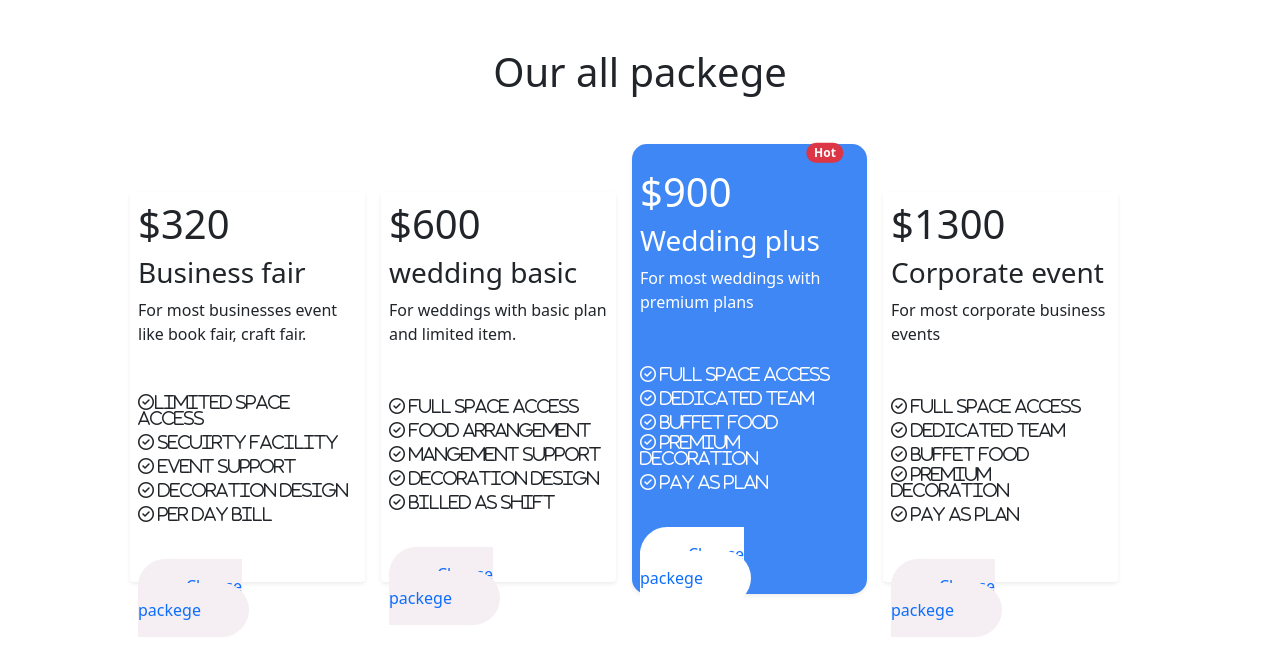
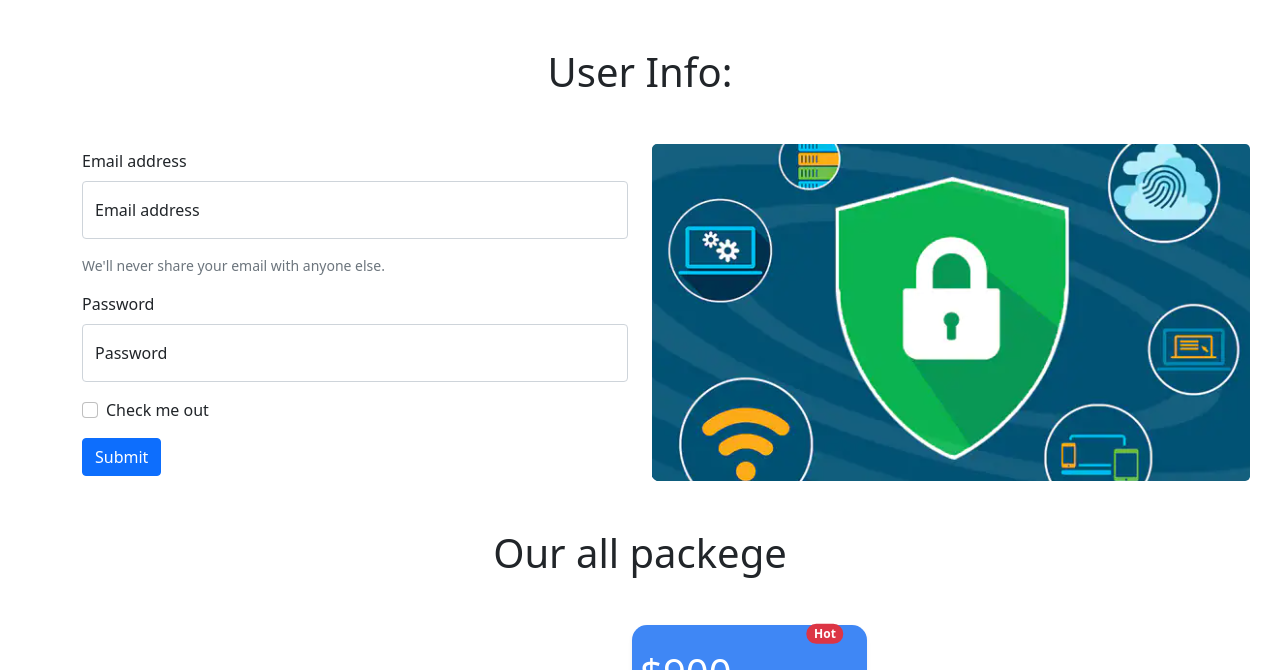
Before and after one commit to alaminhossainjibon/convention-center, a plain HTML site: page index.html in a window 1280 px wide. Shown: the part 658-1328 px from the top of the page. Drawn offline with Linux system fonts and the light colour scheme.

Commit message:
optional part

```diff
--- a/index.html
+++ b/index.html
@@ -111,6 +111,42 @@
 
     <!-- strat main section -->
     <main>
+        <!-- optional part -->
+        <section class="container my-5">
+            <h1 class="text-center mb-5">User Info:</h1>
+            <div class="row d-flex align-items-center">
+                <div class="col-lg-6 md-col-12 col-12">
+                    <form>
+                        <div class="mb-3">
+                            <label for="exampleInputEmail1" class="form-label">Email address</label>
+                            <div class="form-floating mb-3">
+                                <input type="email" class="form-control" id="floatingInput"
+                                    placeholder="name@example.com">
+                                <label for="floatingInput">Email address</label>
+                            </div>
+                            <div id="emailHelp" class="form-text">We'll never share your email with anyone else.</div>
+                        </div>
+                        <div class="mb-3">
+                            <label for="exampleInputPassword1" class="form-label">Password</label>
+                            <div class="form-floating">
+                                <input type="password" class="form-control" id="floatingPassword"
+                                    placeholder="Password">
+                                <label for="floatingPassword">Password</label>
+                            </div>
+                        </div>
+                        <div class="mb-3 form-check">
+                            <input type="checkbox" class="form-check-input" id="exampleCheck1">
+                            <label class="form-check-label" for="exampleCheck1">Check me out</label>
+                        </div>
+                        <button type="submit" class="btn btn-primary">Submit</button>
+                    </form>
+                </div>
+                <div class="col-lg-6 md-col-12 col-12">
+                    <img class="rounded-3" src="./images/passwar.png" alt="">
+                </div>
+            </div>
+        </section>
+
         <!-- package section -->
         <section class="container">
             <h1 class="text-center my-5">Our all packege</h1>
@@ -298,13 +334,14 @@
                 <p class="small mb-0 mt-1">Copyright &copy;2022. By Al-amin</p>
             </div>
             <div class="col-lg-6 text-center text-lg-right">
-                <h4 class="text-white mt-5">Get The Apps</h4>
-                <a class="display-3" href="https://apps.apple.com/us/app/talking-tom-cat-2/id421997825"><i
-                        class="fab fa-apple"></i></a>
+                <h3 class="text-white mt-5">Get The Apps</h3>
+                <a class="display-6" href="https://apps.apple.com/us/app/talking-tom-cat-2/id421997825"><i
+                        class="fab fa-apple"> Apple stor</i></a>
                 <br>
-                <a class="display-3"
+                <br>
+                <a class="display-6"
                     href="https://play.google.com/store/apps/details?id=com.king.candycrushsaga&hl=en&gl=US"><i
-                        class="fab fa-google-play"></i></a>
+                        class="fab fa-google-play"> Play stor</i></a>
             </div>
         </div>
     </footer>
```
Also changed, not shown: images/passwar.png (added).
